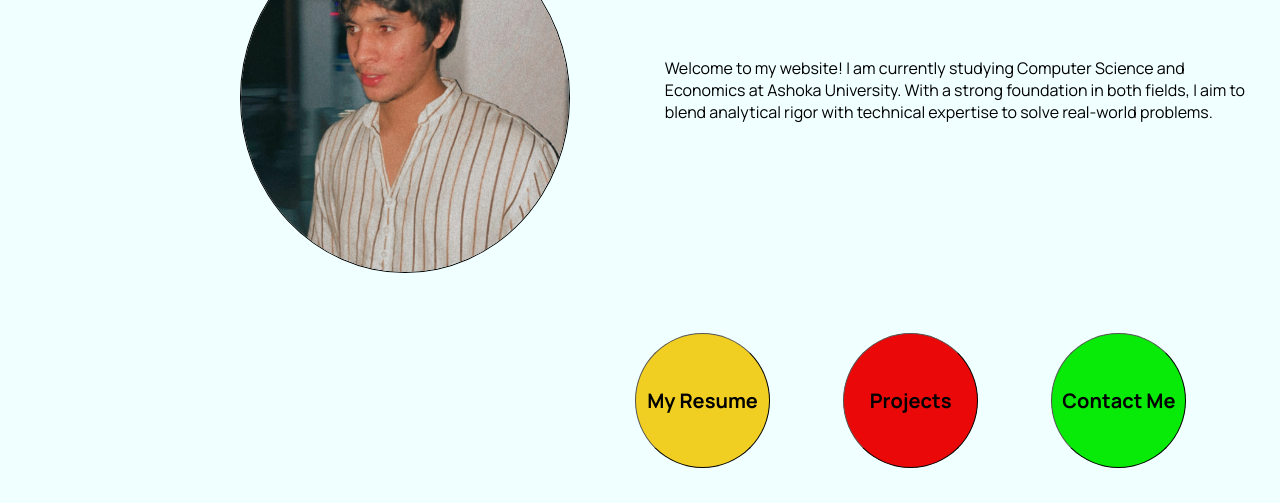
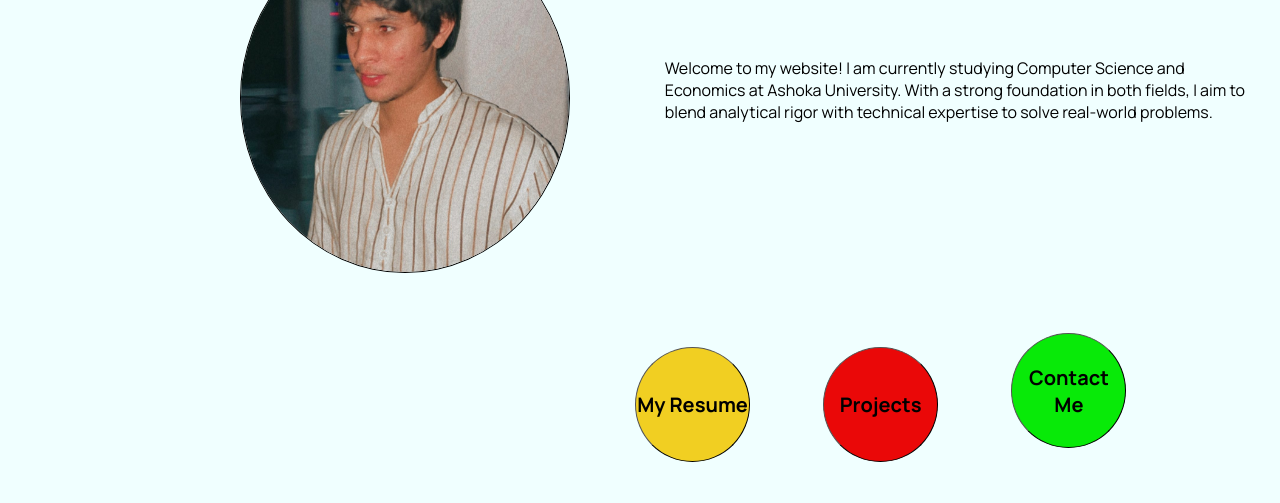
Before and after one commit to deveshbajaj123/portfolio, a plain HTML site: page index.html in a window 1280 px wide. Shown: the part 297-800 px from the top of the page. Drawn offline with Linux system fonts and the light colour scheme.

Commit message:
Update style.css

```diff
--- a/style.css
+++ b/style.css
@@ -117,8 +117,8 @@ hr{
 #bbar button
 {
     margin: 35px;
-    width: 135px;
-    height: 135px;
+    width: 115px;
+    height: 115px;
     border-radius: 50%;
     font-size: 20px;
 
```
